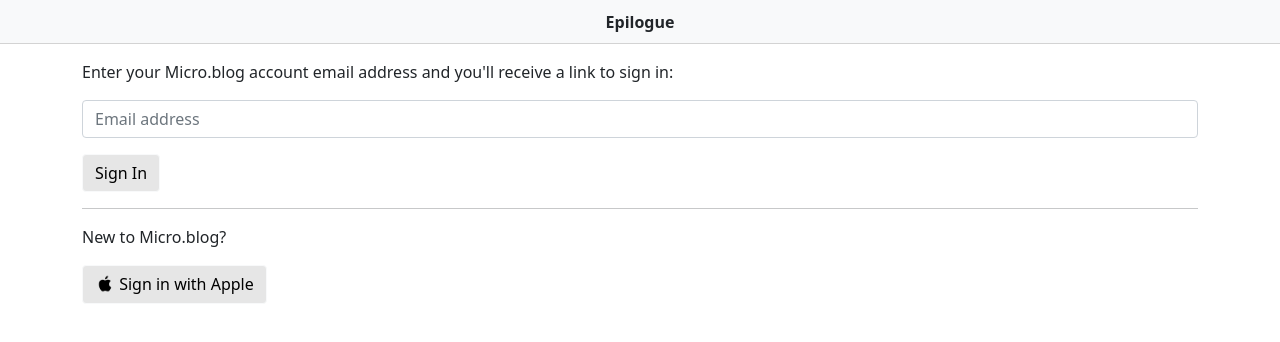
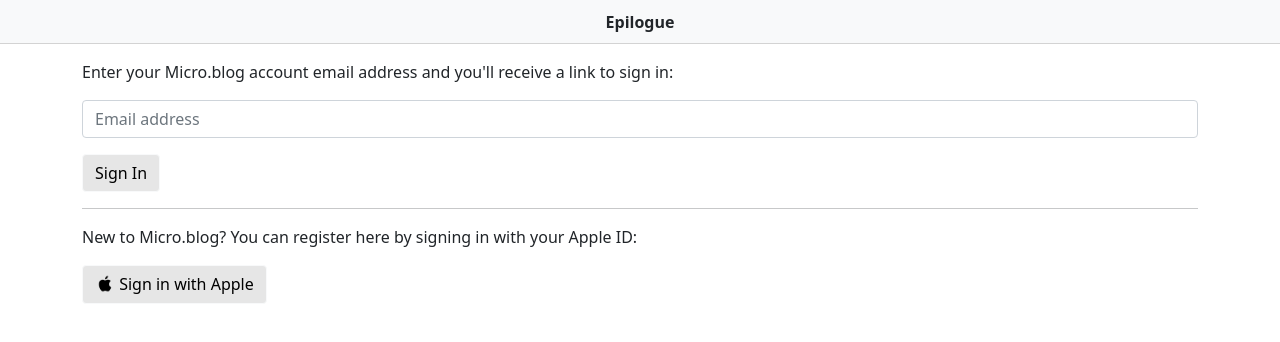
Before and after one commit to microdotblog/epilogue, a plain HTML site: page Web/signin.html in a window 1280 px wide. Drawn offline with Linux system fonts and the light colour scheme.

Commit message:
Expanded description of signing in with Apple.

```diff
--- a/Web/signin.html
+++ b/Web/signin.html
@@ -199,7 +199,7 @@
 	<button type="submit" class="btn btn-light" onClick="submitSignin();">Sign In</button>
 
 	<p><hr /></p>
-	<p>New to Micro.blog?</p>
+	<p>New to Micro.blog? You can register here by signing in with your Apple ID:</p>
 
 	<p>
 	<button type="submit" class="btn btn-light" onClick="signInWithApple();">
```
Also changed, not shown: 1 other file.
